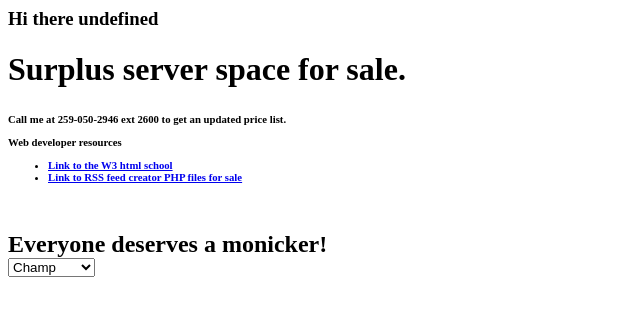
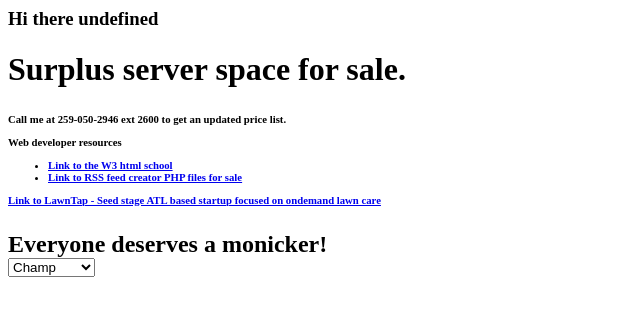
Before and after one commit to swordstyle/swordstyle.github.io, a plain HTML site: page hello-world/index.html in a window 1280 px wide. Shown: the whole page, without its empty margins (0-640 px from the left). Drawn offline with Linux system fonts and the light colour scheme.

Commit message:
Update index.html

```diff
--- a/hello-world/index.html
+++ b/hello-world/index.html
@@ -11,6 +11,7 @@
     <li><a href="https://www.w3schools.com/html/html_images.asp">Link to the W3 html school</a></li>
     <li><a href="http://createfeed.fivefilters.org/">Link to RSS feed creator PHP files for sale</a></li>
   </ul>
+  <a href="https://www.linkedin.com/recruiter/profile/6414596">Link to LawnTap - Seed stage ATL based startup focused on ondemand lawn care</a>
   <br><h2>Everyone deserves a monicker!
   <form>
     <select name="Choose your nickname">
```
